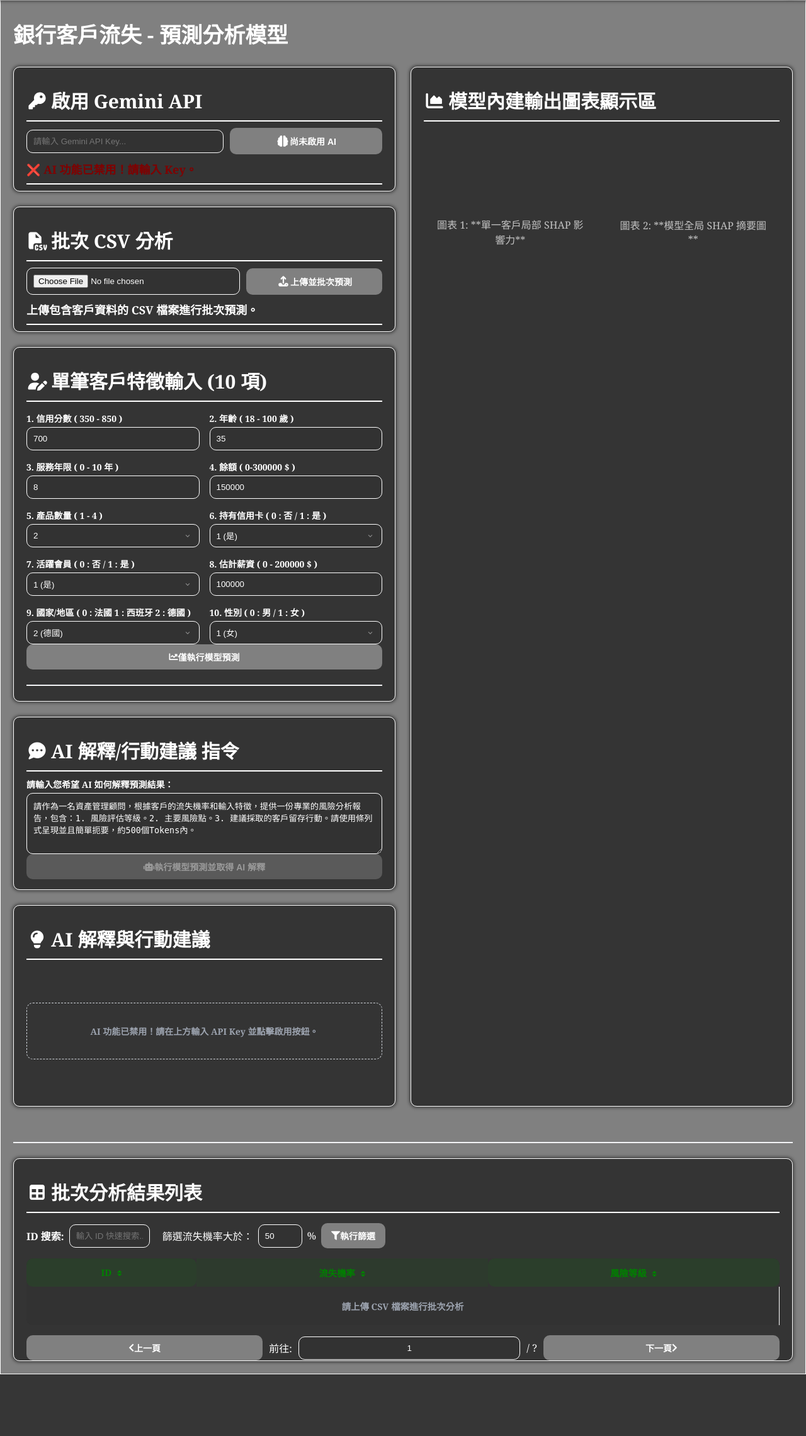
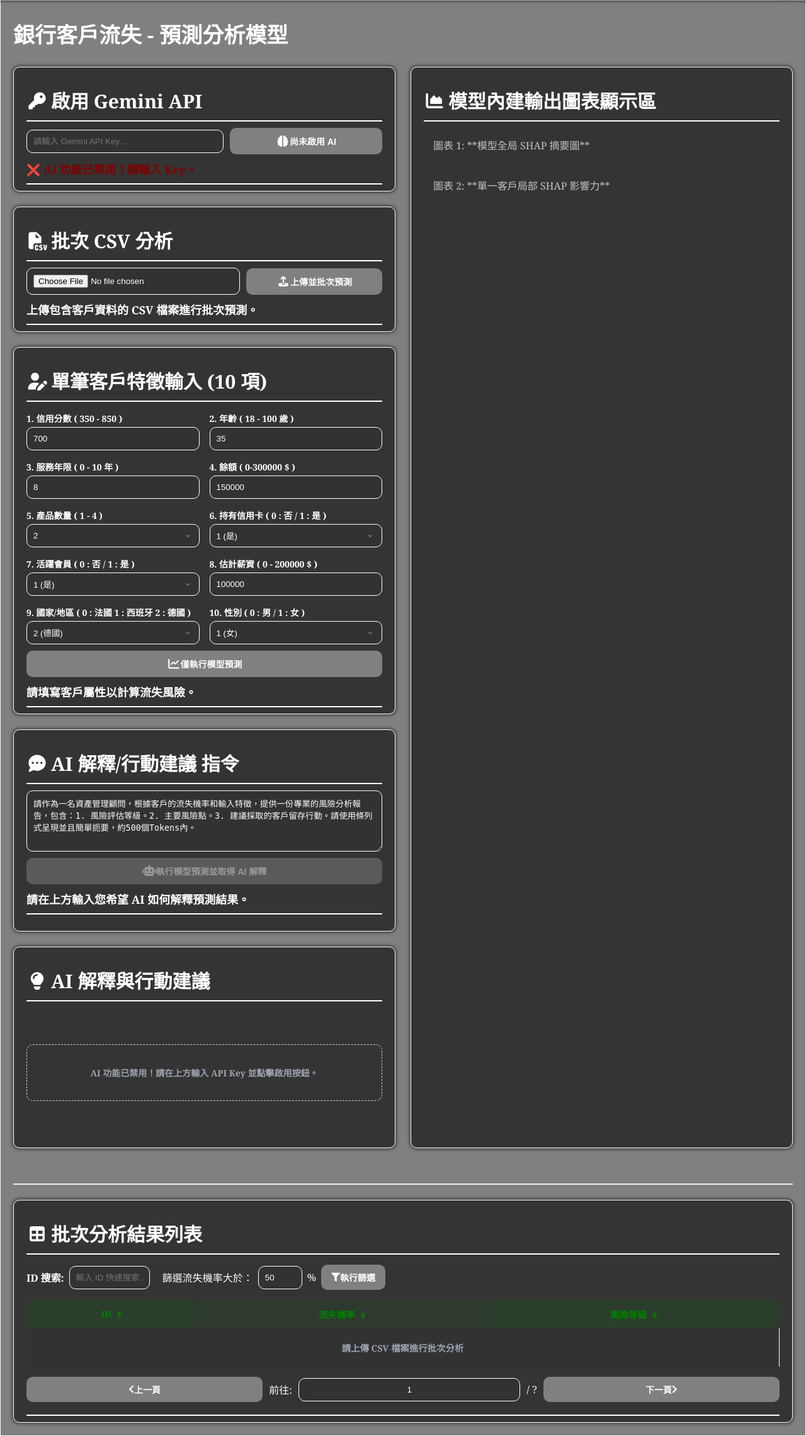
Before and after one commit to xiaoyao3312/Web_Model_Prediction, a Flask app: page /customer_churn_bank_model in a window 1280 px wide. Shown: the part 50-2330 px from the top of the page at 63% size. Before the commit the page ends 2232 px from the top, so only its background shows below. Run offline with Flask 3, Linux system fonts and the light colour scheme.

Commit message:
完成 60%

```diff
--- a/routes/customer_churn_bank_routes.py
+++ b/routes/customer_churn_bank_routes.py
@@ -290,20 +290,20 @@ def predict_churn():
                 f"Individual SHAP Local Influence (Churn Probability: {proba_churn:.4f})"
             )
 
-            # 4. 組裝局部圖表結果
+            # 4. 加入全局 SHAP 圖表 (如果已載入)
+            if GLOBAL_SHAP_BASE64:
+                final_charts.append({
+                    "type": "image/png",
+                    "base64_data": GLOBAL_SHAP_BASE64,
+                    "title": "模型全局 SHAP 特徵圖 (整體特徵重要性)"
+                })
+
+            # 5. 組裝局部圖表結果
             if chart_base64_local:
                 final_charts.append({
                     "type": "image/png",
                     "base64_data": chart_base64_local,
-                    "title": f"單一客戶局部 SHAP 影響力分析 ( 流失機率 : {proba_churn:.4f} )"
-                })
-
-            # 5. 加入全局 SHAP 圖表 (如果已載入)
-            if GLOBAL_SHAP_BASE64:
-                final_charts.append({
-                    "type": "image/png",
-                    "base64_data": GLOBAL_SHAP_BASE64,
-                    "title": "模型全局 SHAP 摘要圖 (整體特徵重要性)"
+                    "title": f"單筆客戶 SHAP 特徵分析 流失機率 : {proba_churn:.4f}"
                 })
 
             # 6. 處理可讀性輸出
--- a/static/css/customer_churn_bank.css
+++ b/static/css/customer_churn_bank.css
@@ -186,7 +186,11 @@
     overflow:  hidden;
 }
 #customerChurnBank .bank-api-key-panel .bank-api-key-container,
-#customerChurnBank .bank-batch-upload-panel .bank-batch-upload-container {
+#customerChurnBank .bank-batch-upload-panel .bank-batch-upload-container,
+#customerChurnBank .bank-input-feature-panel .bank-input-feature-container,
+#customerChurnBank .bank-ai-prompt-panel .bank-ai-prompt-container {
+    margin-top:  10px;
+    margin-bottom:  10px;
     display:        flex;
     gap:            10px;
     align-items:    center;
@@ -280,9 +284,9 @@
     display:               grid;
     grid-template-columns: repeat(1, minmax(0, 1fr));
 
-
     /* 間距 */
-    gap: 1rem;
+    gap: 10px;
+    margin-bottom: 10px;
 }
 
 /* 2.5 篩選控制 Flex 佈局 */
@@ -310,13 +314,8 @@
 /* 2.6 圖表佔位符 */
 #customerChurnBank .chart-placeholder {
     /* 尺寸與定位 */
-    height:         300px;
-    display:        flex;
-    flex-direction: column;
-    align-items:    center;
-    justify-content: center;
-    text-align:     center;
-
+    width: auto;
+    height:         auto;
 
     /* 顏色與背景 */
     background-color:   color-mix(in srgb, var(--fabColorControl-panel-bg-color) 80%, var(--global-bg-color));
@@ -719,8 +718,6 @@
 #customerChurnBank .items-center { align-items: center; }
 #customerChurnBank .justify-center { justify-content: center; }
 #customerChurnBank .whitespace-nowrap { white-space: nowrap; }
-#customerChurnBank .grid { display: grid; }
-#customerChurnBank .grid-cols-1 { grid-template-columns: repeat(1, minmax(0, 1fr)); }
 #customerChurnBank .w-32 { width: 8rem; }
 #customerChurnBank .w-60px { width: 60px; }
 #customerChurnBank .text-sm { font-size: 0.875rem; }
@@ -743,17 +740,8 @@
     #customerChurnBank .bank-batch-upload-panel .bank-batch-upload-container {
         flex-direction: row;
     }
-    #customerChurnBank .action-buttons-container {
-        flex-direction: row;
-    }
 }
 
-/* 8.2 螢幕寬度 >= 768px (Medium Breakpoint) */
-@media (min-width: 768px) {
-    #customerChurnBank .chart-display {
-        grid-template-columns: repeat(2, minmax(0, 1fr));
-    }
-}
 
 /* 8.3 螢幕寬度 >= 1024px (Large Breakpoint) - 啟用 Grid 佈局 */
 @media (min-width: 1024px) {
@@ -801,9 +789,6 @@
         min-height: unset;
     }
 
-    #customerChurnBank .chart-display {
-        grid-template-columns: repeat(1, minmax(0, 1fr));
-    }
 
     /* 篩選控制切換為垂直堆疊 */
     #customerChurnBank .filter-controls {
@@ -834,10 +819,6 @@
 
     }
 
-    /* 按鈕容器切換為垂直堆疊 */
-    #customerChurnBank .action-buttons-container {
-        flex-direction: column;
-    }
 
     /* 批次檔案上傳控制切換為垂直堆疊 */
     #customerChurnBank .batch-upload-area > .flex {
--- a/templates/customer_churn_bank.html
+++ b/templates/customer_churn_bank.html
@@ -61,11 +61,9 @@
                 <h6 class="bank-card-title hint">上傳包含客戶資料的 CSV 檔案進行批次預測。</h6>
             </div>
 
-            <div class="bank-card bank-input-feature-panel ">
+            <div class="bank-card bank-input-feature-panel">
                 <h3 class="bank-card-title"><svg class="bank-card-title-icon" xmlns="http://www.w3.org/2000/svg" viewBox="0 0 640 640"><path fill="currentColor" d="M256.1 312C322.4 312 376.1 258.3 376.1 192C376.1 125.7 322.4 72 256.1 72C189.8 72 136.1 125.7 136.1 192C136.1 258.3 189.8 312 256.1 312zM226.4 368C127.9 368 48.1 447.8 48.1 546.3C48.1 562.7 61.4 576 77.8 576L274.3 576L285.2 521.5C289.5 499.8 300.2 479.9 315.8 464.3L383.1 397C355.1 378.7 321.7 368.1 285.7 368.1L226.3 368.1zM332.3 530.9L320.4 590.5C320.2 591.4 320.1 592.4 320.1 593.4C320.1 601.4 326.6 608 334.7 608C335.7 608 336.6 607.9 337.6 607.7L397.2 595.8C409.6 593.3 421 587.2 429.9 578.3L548.8 459.4L468.8 379.4L349.9 498.3C341 507.2 334.9 518.6 332.4 531zM600.1 407.9C622.2 385.8 622.2 350 600.1 327.9C578 305.8 542.2 305.8 520.1 327.9L491.3 356.7L571.3 436.7L600.1 407.9z"/></svg>單筆客戶特徵輸入 (10 項)</h3>
 
-
-                <div class="input-section">
 
                 <div id="inputForm" class="grid grid-cols-1 sm:grid-cols-2 gap-4 mt-4">
                     <div class="input-field-container">
@@ -139,40 +137,29 @@
                     </div>
                 </div>
 
-                    <div class="action-buttons-container flex flex-col sm:flex-row gap-3 mt-4">
 
-                        <button id="predictOnlyBtn" class="bank-analyze-btn flex-grow">
-                            <i class="fas fa-chart-line mr-1"></i>
-                            <span>僅執行模型預測</span>
-                        </button>
+                <div class="bank-input-feature-container">
+                    <button class="bank-analyze-btn" id="predictOnlyBtn"><svg class="bank-card-button-icon" xmlns="http://www.w3.org/2000/svg" viewBox="0 0 640 640"><path fill="currentColor" d="M128 128C128 110.3 113.7 96 96 96C78.3 96 64 110.3 64 128L64 464C64 508.2 99.8 544 144 544L544 544C561.7 544 576 529.7 576 512C576 494.3 561.7 480 544 480L144 480C135.2 480 128 472.8 128 464L128 128zM534.6 214.6C547.1 202.1 547.1 181.8 534.6 169.3C522.1 156.8 501.8 156.8 489.3 169.3L384 274.7L326.6 217.4C314.1 204.9 293.8 204.9 281.3 217.4L185.3 313.4C172.8 325.9 172.8 346.2 185.3 358.7C197.8 371.2 218.1 371.2 230.6 358.7L304 285.3L361.4 342.7C373.9 355.2 394.2 355.2 406.7 342.7L534.7 214.7z"/></svg><span>僅執行模型預測</span></button>
                 </div>
 
-                </div>
 
-                <hr class="bank-card-divider">
+                <h6 class="bank-card-title hint">請填寫客戶屬性以計算流失風險。</h6>
             </div>
 
             <div class="bank-card bank-ai-prompt-panel ">
-                <div class="prompt-section">
                 <h3 class="bank-card-title"><svg class="bank-card-title-icon" xmlns="http://www.w3.org/2000/svg" viewBox="0 0 640 640"><path fill="currentColor" d="M320 544C461.4 544 576 436.5 576 304C576 171.5 461.4 64 320 64C178.6 64 64 171.5 64 304C64 358.3 83.2 408.3 115.6 448.5L66.8 540.8C62 549.8 63.5 560.8 70.4 568.3C77.3 575.8 88.2 578.1 97.5 574.1L215.9 523.4C247.7 536.6 282.9 544 320 544zM192 272C209.7 272 224 286.3 224 304C224 321.7 209.7 336 192 336C174.3 336 160 321.7 160 304C160 286.3 174.3 272 192 272zM320 272C337.7 272 352 286.3 352 304C352 321.7 337.7 336 320 336C302.3 336 288 321.7 288 304C288 286.3 302.3 272 320 272zM416 304C416 286.3 430.3 272 448 272C465.7 272 480 286.3 480 304C480 321.7 465.7 336 448 336C430.3 336 416 321.7 416 304z"/></svg>AI 解釋/行動建議 指令</h3>
 
                 <div class="input-field-container">
-                            <label>請輸入您希望 AI 如何解釋預測結果：</label>
-                            <textarea id="aiPrompt"
-                                        rows="5"
-                                        class="bank-input-field"
-                                        placeholder="例如: 假設我是客戶經理，請用專業且具體的語言，結合輸入參數解釋流失風險，並提供三個具體的維護行動建議。">請作為一名資產管理顧問，根據客戶的流失機率和輸入特徵，提供一份專業的風險分析報告，包含：1. 風險評估等級。2. 主要風險點。3. 建議採取的客戶留存行動。請使用條列式呈現並且簡單扼要，約500個Tokens內。</textarea>
+                    <textarea class="bank-input-field" id="aiPrompt" rows="5"
+                        placeholder="例如: 假設我是客戶經理，請用專業且具體的語言，結合輸入參數解釋流失風險，並提供三個具體的維護行動建議。">請作為一名資產管理顧問，根據客戶的流失機率和輸入特徵，提供一份專業的風險分析報告，包含：1. 風險評估等級。2. 主要風險點。3. 建議採取的客戶留存行動。請使用條列式呈現並且簡單扼要，約500個Tokens內。
+                    </textarea>
                 </div>
 
-                        <div class="action-buttons-container flex flex-col sm:flex-row gap-3 mt-4">
-                            <button id="AiAnalyzeButton" class="bank-analyze-btn" disabled>
-                                <i class="fas fa-robot mr-1"></i>
-                                <span>執行模型預測並取得 AI 解釋</span>
-                            </button>
-
+                <div class="bank-ai-prompt-container">
+                    <button id="AiAnalyzeButton" class="bank-analyze-btn" disabled><svg class="bank-card-button-icon" xmlns="http://www.w3.org/2000/svg" viewBox="0 0 640 640"><path fill="currentColor" d="M352 64C352 46.3 337.7 32 320 32C302.3 32 288 46.3 288 64L288 128L192 128C139 128 96 171 96 224L96 448C96 501 139 544 192 544L448 544C501 544 544 501 544 448L544 224C544 171 501 128 448 128L352 128L352 64zM160 432C160 418.7 170.7 408 184 408L216 408C229.3 408 240 418.7 240 432C240 445.3 229.3 456 216 456L184 456C170.7 456 160 445.3 160 432zM280 432C280 418.7 290.7 408 304 408L336 408C349.3 408 360 418.7 360 432C360 445.3 349.3 456 336 456L304 456C290.7 456 280 445.3 280 432zM400 432C400 418.7 410.7 408 424 408L456 408C469.3 408 480 418.7 480 432C480 445.3 469.3 456 456 456L424 456C410.7 456 400 445.3 400 432zM224 240C250.5 240 272 261.5 272 288C272 314.5 250.5 336 224 336C197.5 336 176 314.5 176 288C176 261.5 197.5 240 224 240zM368 288C368 261.5 389.5 240 416 240C442.5 240 464 261.5 464 288C464 314.5 442.5 336 416 336C389.5 336 368 314.5 368 288zM64 288C64 270.3 49.7 256 32 256C14.3 256 0 270.3 0 288L0 384C0 401.7 14.3 416 32 416C49.7 416 64 401.7 64 384L64 288zM608 256C590.3 256 576 270.3 576 288L576 384C576 401.7 590.3 416 608 416C625.7 416 640 401.7 640 384L640 288C640 270.3 625.7 256 608 256z"/></svg><span>執行模型預測並取得 AI 解釋</span></button>
                 </div>
                 <p id="errorMsg" class="text-sm mt-3 text-red-500 hidden"></p>
-                </div>
+                <h6 class="bank-card-title hint">請在上方輸入您希望 AI 如何解釋預測結果。</h6>
             </div>
 
             <div class="bank-ai-explanation-panel bank-card">
@@ -186,9 +173,10 @@
             <div class="bank-card bank-chart-panel">
                 <h3 class="bank-card-title"><svg class="bank-card-title-icon" xmlns="http://www.w3.org/2000/svg" viewBox="0 0 640 640"><path fill="currentColor" d="M96 96C113.7 96 128 110.3 128 128L128 464C128 472.8 135.2 480 144 480L544 480C561.7 480 576 494.3 576 512C576 529.7 561.7 544 544 544L144 544C99.8 544 64 508.2 64 464L64 128C64 110.3 78.3 96 96 96zM304 160C310.7 160 317.1 162.8 321.7 167.8L392.8 245.3L439 199C448.4 189.6 463.6 189.6 472.9 199L536.9 263C541.4 267.5 543.9 273.6 543.9 280L543.9 392C543.9 405.3 533.2 416 519.9 416L215.9 416C202.6 416 191.9 405.3 191.9 392L191.9 280C191.9 274 194.2 268.2 198.2 263.8L286.2 167.8C290.7 162.8 297.2 160 303.9 160z"/></svg>模型內建輸出圖表顯示區</h3>
 
-                <div id="chartDisplay" class="chart-display grid grid-cols-1  gap-4">
-                    <div class="chart-placeholder flex items-center justify-center">圖表 1: **單一客戶局部 SHAP 影響力**</div>
-                    <div class="chart-placeholder flex items-center justify-center">圖表 2: **模型全局 SHAP 摘要圖**</div>
+                <div class="chart-display" id="chartDisplay">
+                    <div class="chart-placeholder ">圖表 1: **模型全局 SHAP 摘要圖**</div>
+                    <div class="chart-placeholder ">圖表 2: **單一客戶局部 SHAP 影響力**</div>
+
                 </div>
             </div>
         </div>
@@ -245,7 +233,7 @@
                 <span id="pageInfo" class="text-gray-700"> / ?</span>
                 <button id="nextPageBtn" class="bank-analyze-btn text-sm">下一頁 <i class="fas fa-chevron-right"></i></button>
             </div>
-
+            <h6 class="bank-card-title hint"></h6>
         </div>
     </div>
 
```
Lines whose indentation alone changed are shown as unchanged.
